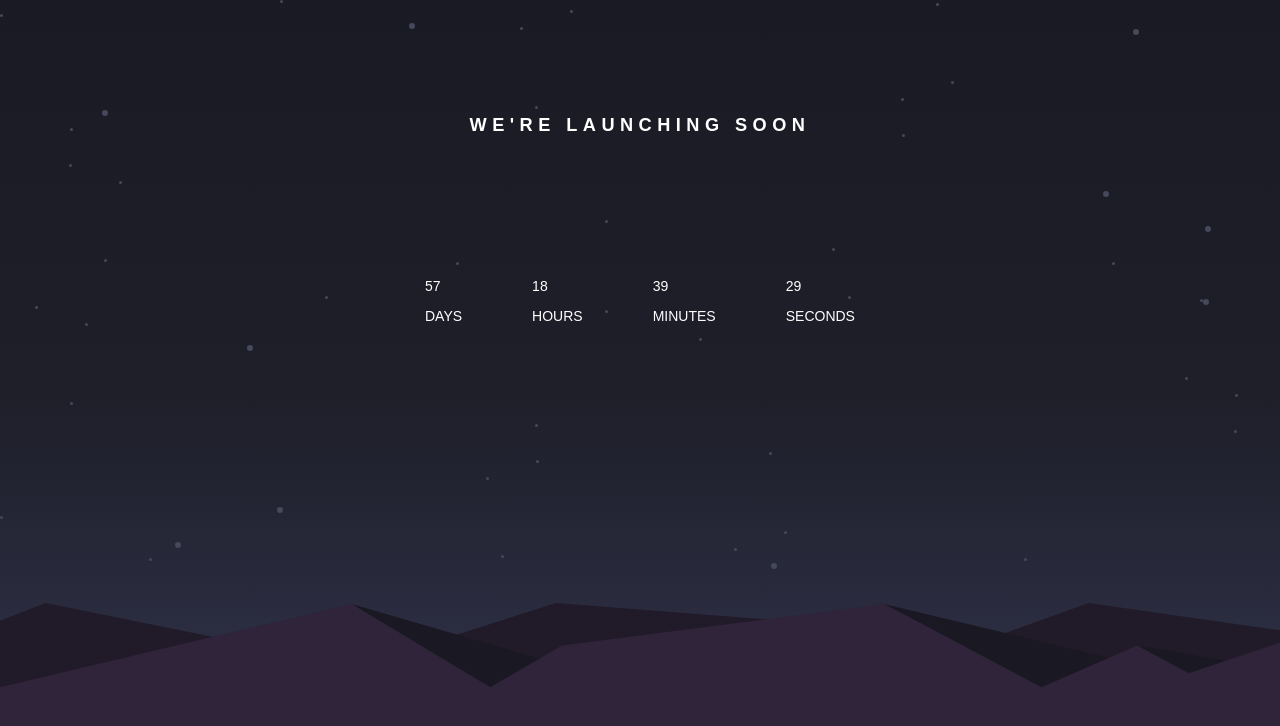
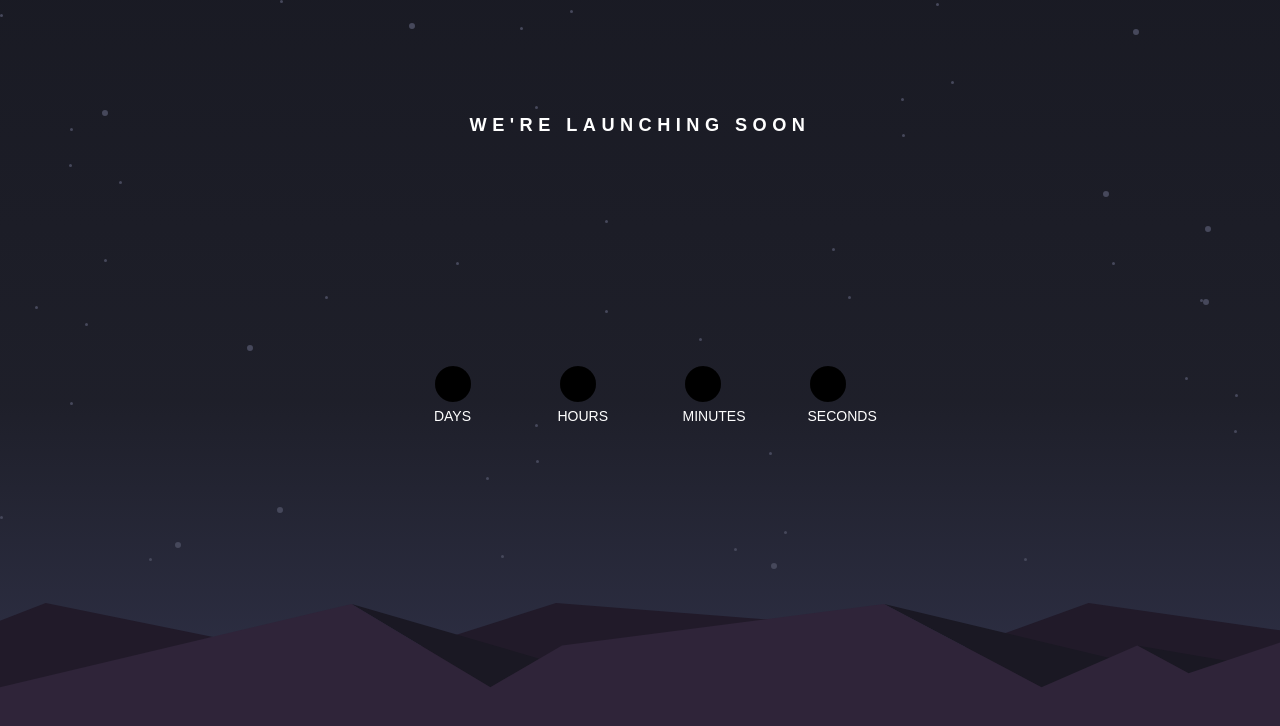
Before and after one commit to Uarmagan/react-vite-countdown, a React (Vite) app: page / in a window 1280 px wide. Shown: the top 726 px of the page. Built offline with nearby package versions, Linux system fonts and the light colour scheme.

Commit message:
rotating circle works

```diff
--- a/src/components/countdown.tsx
+++ b/src/components/countdown.tsx
@@ -1,28 +1,24 @@
-import React from "react";
+import React, { useRef } from "react";
 import styled from "styled-components";
 import { useCountdown } from "../hooks/countdown";
+import TimeUnit from "./timeUnit";
 
 export const Countdown = () => {
-  const timeLeft = useCountdown();
+  const { days, hours, minutes, seconds } = useCountdown();
+  // const countdownNumberEl = useRef(null);
   return (
     <>
       <$CountdownWrapper>
-        <div className="days">
-          <p>{timeLeft.days}</p>
-          <p>Days</p>
-        </div>
-        <div className="hours">
-          <p>{timeLeft.hours}</p>
-          <p>Hours</p>
-        </div>
-        <div className="minutes">
-          <p>{timeLeft.minutes}</p>
-          <p>Minutes</p>
-        </div>
-        <div className="seconds">
-          <p>{timeLeft.seconds}</p>
-          <p>Seconds</p>
-        </div>
+        <TimeUnit unitNumber={days} unitName="Days" />
+        <TimeUnit unitNumber={hours} unitName="Hours" />
+        <TimeUnit unitNumber={minutes} unitName="Minutes" />
+        <TimeUnit unitNumber={seconds} unitName="seconds" />
+        {/* <$CircleWrapper>
+          <div className="count">21</div>
+          <svg>
+            <circle r="18" cx="20" cy="20"></circle>
+          </svg>
+        </$CircleWrapper> */}
       </$CountdownWrapper>
     </>
   );
--- /dev/null
+++ b/src/components/timeUnit.tsx
@@ -0,0 +1,64 @@
+import React from "react";
+import styled from "styled-components";
+
+interface TimeUnitProps {
+  unitNumber: number;
+  unitName: string;
+}
+
+function TimeUnit(props: TimeUnitProps) {
+  return (
+    <$CircleWrapper>
+      <p>{props.unitNumber}</p>
+      <p>{props.unitName}</p>
+      <$CircleSVG>
+        <svg>
+          <circle r="18" cx="20" cy="20"></circle>
+        </svg>
+      </$CircleSVG>
+    </$CircleWrapper>
+  );
+}
+
+// const $UnitOfTime = styled.div`
+//   display: flex;
+//   flex-direction: column;
+//   align-items: center;
+// `;
+
+const $CircleSVG = styled.div`
+  svg {
+    position: absolute;
+    top: 0;
+    right: 0;
+    width: 40px;
+    height: 40px;
+    transform: rotateY(-180deg) rotateZ(-90deg);
+  }
+  svg circle {
+  }
+  @keyframes countdown {
+    from {
+      stroke-dashoffset: 0px;
+    }
+    to {
+      stroke-dashoffset: 113px;
+    }
+  }
+`;
+const $StyledCircle = styled.circle``;
+const $CircleWrapper = styled.div`
+  position: relative;
+  margin: auto;
+  margin-top: 100px;
+  height: 40px;
+  width: 40px;
+  text-align: center;
+`;
+const count = styled.div`
+  color: white;
+  display: inline-block;
+  line-height: 40px;
+`;
+
+export default TimeUnit;
```
